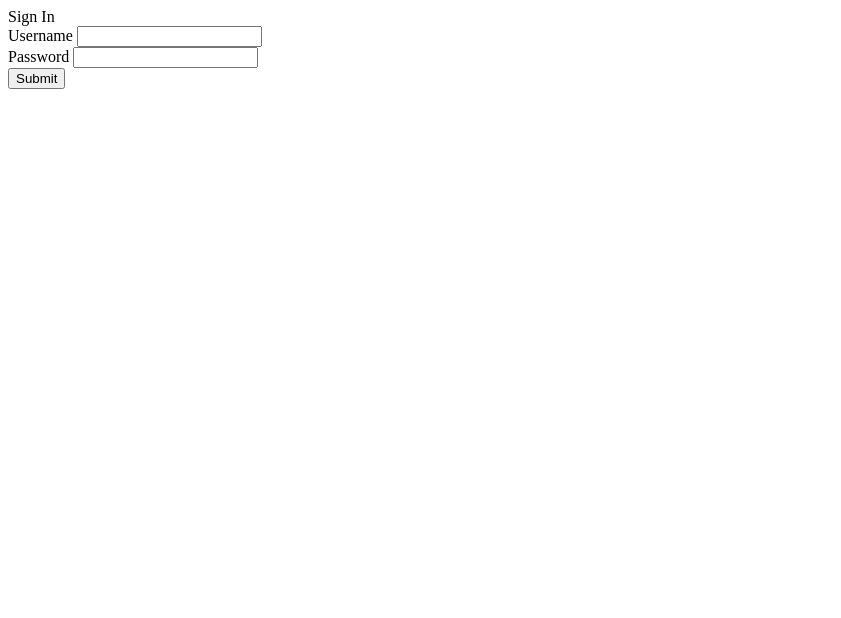
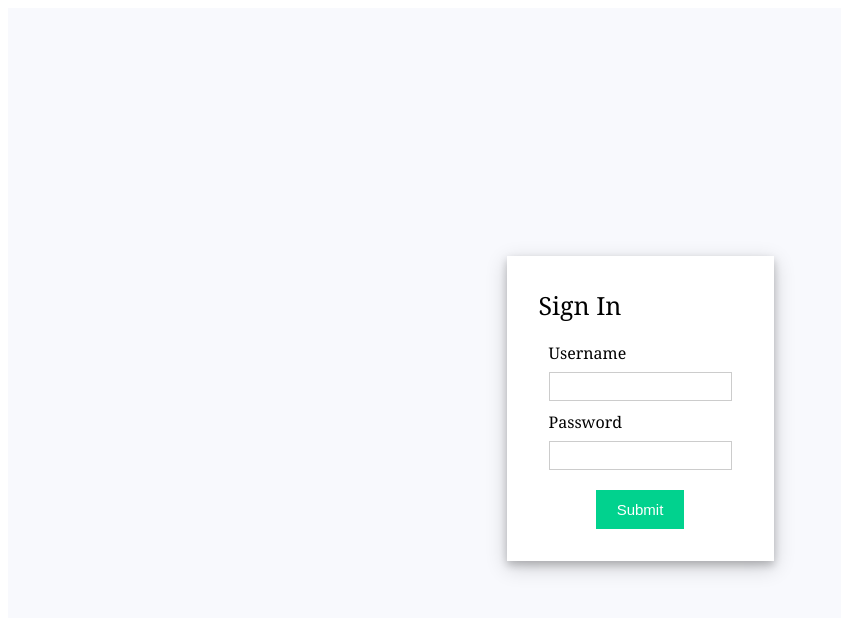
Before and after one commit to Rahnema-College-SU/contact-list-react, a React (Create React App) app: page / in a window 1280 px wide. Shown: the top 618 px of the page, without its empty margins (0-841 px from the left). Built offline with nearby package versions, Linux system fonts and the light colour scheme.

Commit message:
adding login styles

```diff
--- a/src/Login.tsx
+++ b/src/Login.tsx
@@ -1,5 +1,7 @@
 import React, { useState } from "react";
 import ReactDOM from "react-dom";
+
+import "./styles.css";
 
 export function Loginpage() {
   // React States
@@ -22,6 +24,8 @@
     uname: "invalid username",
     pass: "invalid password"
   };
+
+
 
   const handleSubmit = (event: React.SyntheticEvent) => {
     //Prevent page reload
--- /dev/null
+++ b/src/styles.css
@@ -0,0 +1,63 @@
+.app {
+    font-family: sans-serif;
+    display: flex;
+    align-items: center;
+    justify-content: center;
+    flex-direction: column;
+    gap: 20px;
+    height: 100vh;
+    font-family: Cambria, Cochin, Georgia, Times, "Times New Roman", serif;
+    background-color: #f8f9fd;
+  }
+
+  input[type="text"],
+  input[type="password"] {
+    height: 25px;
+    border: 1px solid rgba(0, 0, 0, 0.2);
+  }
+
+  input[type="submit"] {
+    margin-top: 10px;
+    cursor: pointer;
+    font-size: 15px;
+    background: #01d28e;
+    border: 1px solid #01d28e;
+    color: #fff;
+    padding: 10px 20px;
+  }
+
+  input[type="submit"]:hover {
+    background: #6cf0c2;
+  }
+
+  .button-container {
+    display: flex;
+    justify-content: center;
+  }
+
+  .login-form {
+    background-color: white;
+    padding: 2rem;
+    box-shadow: 0 4px 8px 0 rgba(0, 0, 0, 0.2), 0 6px 20px 0 rgba(0, 0, 0, 0.19);
+  }
+
+  .list-container {
+    display: flex;
+  }
+
+  .error {
+    color: red;
+    font-size: 12px;
+  }
+
+  .title {
+    font-size: 25px;
+    margin-bottom: 20px;
+  }
+
+  .input-container {
+    display: flex;
+    flex-direction: column;
+    gap: 8px;
+    margin: 10px;
+  }
```
